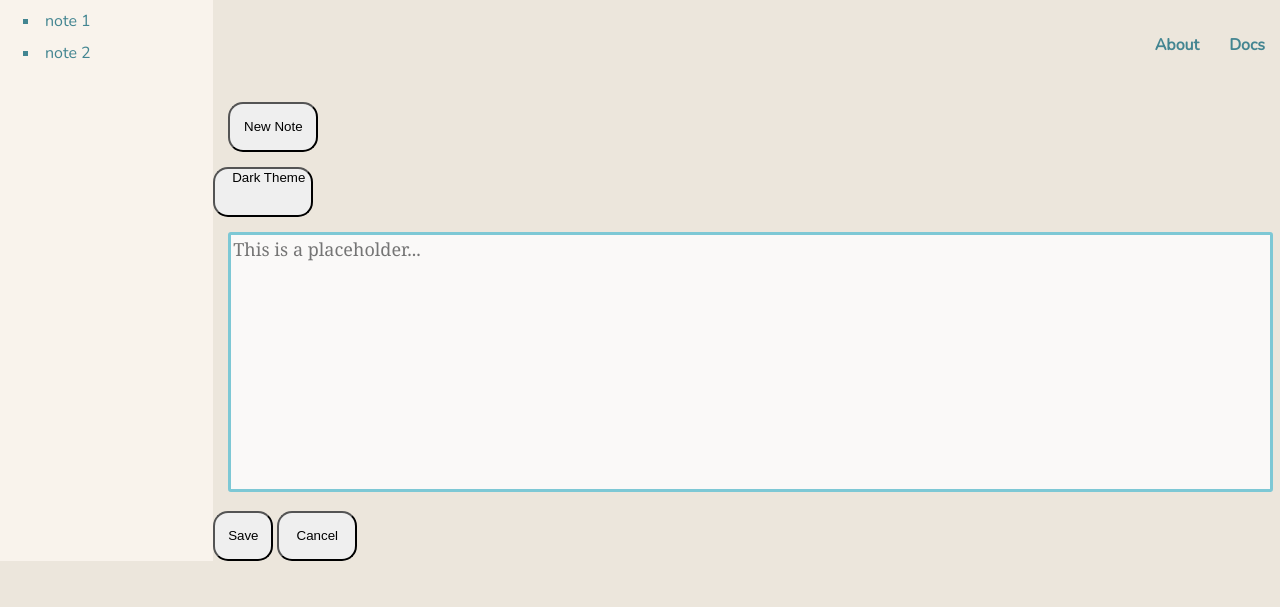
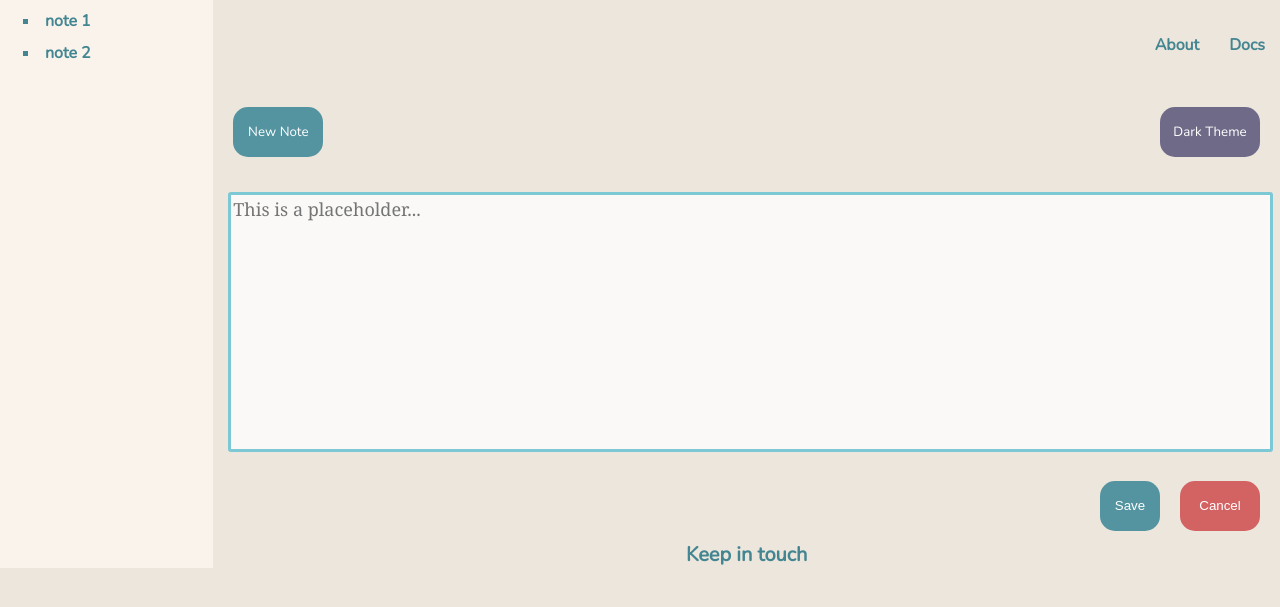
Before and after one commit to mbmrose/Project_1, a plain HTML site: page index.html in a window 1280 px wide. Shown: the part 67-674 px from the top of the page. Drawn offline with nearby package versions, Linux system fonts and the light colour scheme.

Commit message:
Adds colors to buttons and starts footer

```diff
--- a/index.html
+++ b/index.html
@@ -13,8 +13,8 @@
     <aside class="mynotes">
         <h2 class="text">My Notes</h2>
         <ul class="text">
-          <li class="l2">note 1</li>
-          <li class="l2">note 2</li>
+          <li class="l2"><b>note 1</b></li>
+          <li class="l2"><b>note 2</b></li>
         </ul>
     </aside>
     <div class="grid2">
@@ -27,13 +27,16 @@
             <li class="l1"><b>Docs</b></li>
         </ul>
     </nav>
-        <button class="button1" type="button">New Note</button>
-        <button class="button2" type="button">Dark Theme</button>
+    <button class="button1 text" type="button">New Note</button>
+    <button class="button2 text" type="button">Dark Theme</button>
     <article>
       <textarea type="text" id="notebox" placeholder="This is a placeholder..." ></textarea>
     </article>
+    <div class="buttons">
     <button class="button3" type="button">Save</button>
     <button class="button4" type="button">Cancel</button>
+    </div>
+    <footer class="text"><b>Keep in touch</b></footer>
     </div>
     </main>
   </body>
--- a/stylesheet/stylesheet.css
+++ b/stylesheet/stylesheet.css
@@ -76,25 +76,50 @@ textarea::placeholder{
     width: 90px;
     height: 50px;
     border-radius: 15px;
-    margin: 15px;
+    margin: 20px;
+    border-style: none;
+    background-color: #5394A0;
+    color: white;
 }
 
 .button2{
-    display: flex;
     width: 100px;
     height: 50px;
     border-radius: 15px;
-    justify-content: right;
+    margin: 20px;
+    float: right;
+    border-style: none;
+    background-color: #6F6A87;
+    color: white;
+}
+
+.buttons{
+    display:flex;
+    justify-content: end;
 }
 
 .button3{
     width: 60px;
     height: 50px;
     border-radius: 15px;
+    margin: 10px;
+    border-style: none;
+    color: white;
+    background-color:#5394A0;;
 }
 
 .button4{
     width: 80px;
     height: 50px;
     border-radius: 15px;
+    margin: 10px;
+    margin-right: 20px;
+    border-style: none;
+    background-color: rgb(211, 99, 99);
+    color: white;
 }
+
+footer{
+    text-align: center;
+    font-size: 20px;
+}
```
